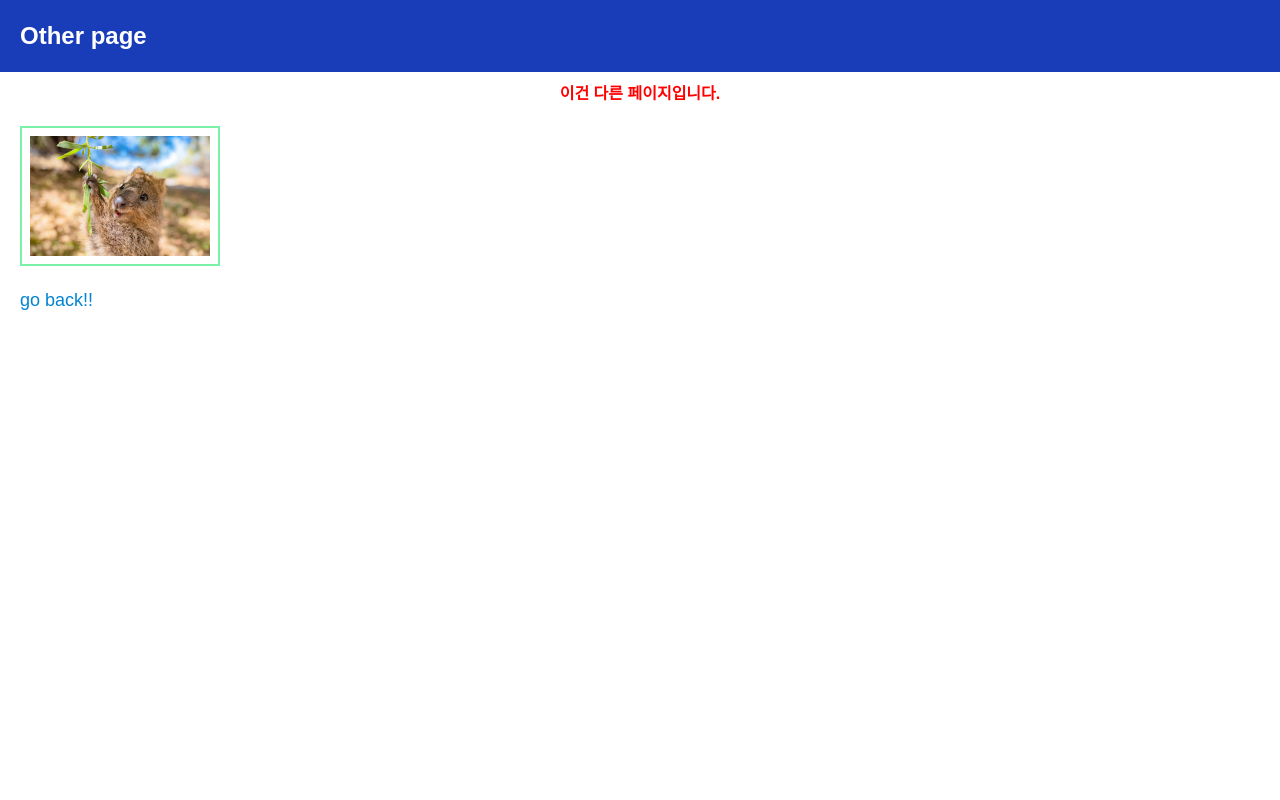
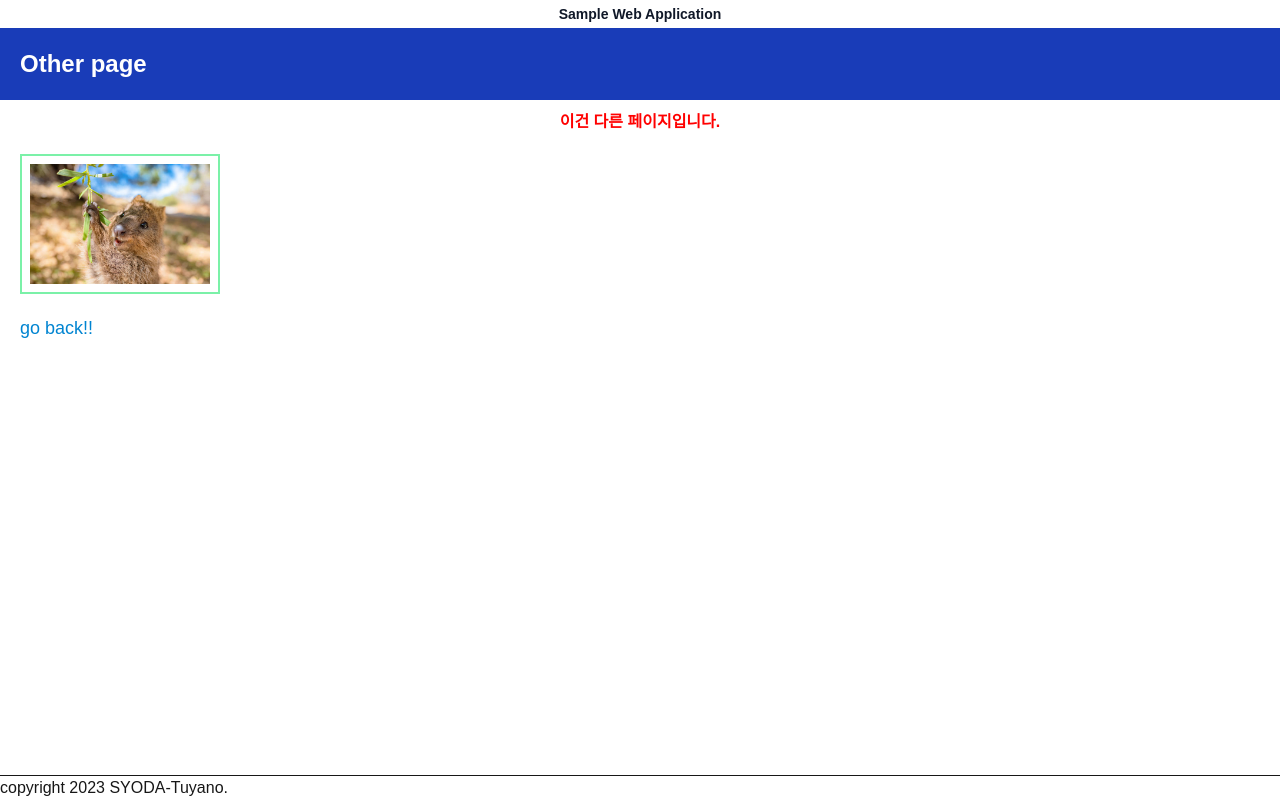
Before and after one commit to Soyeong4250/nextjs_study, a Next.js app in the folder sample_next_app/: page /ohter in a window 1280 px wide. Built offline with nearby package versions, Linux system fonts and the light colour scheme.

Commit message:
layout.tsx 이용하기

```diff
--- /dev/null
+++ b/sample_next_app/src/app/ohter/layout.tsx
@@ -0,0 +1,23 @@
+import './style.css';
+
+
+export default function OtherLayout({
+    children,
+}: {
+    children: React.ReactNode,
+}) {
+    return (
+        <html lang='ko'>
+            <body>
+                <h1 className="header">Sample Web Application</h1>
+                {children}
+                <div className="footer">
+                    <hr />
+                    <p className="fiiter-content">
+                        copyright 2023 SYODA-Tuyano.
+                    </p>
+                </div>
+            </body>
+        </html>
+    )
+}
--- a/sample_next_app/src/app/ohter/style.css
+++ b/sample_next_app/src/app/ohter/style.css
@@ -1,6 +1,6 @@
 @reference '../globals.css';
 
-.title {
+/* .title {
     @apply text-2xl font-bold m-0 p-5 text-white bg-blue-800;
 }
 
@@ -10,4 +10,16 @@
 
 :any-link {
     @apply font-bold text-orange-700;
+} */
+
+
+/*  레이아웃용 sytle  */
+.header {
+    @apply text-center text-sm font-bold p-1 text-gray-900;
 }
+.footer {
+    @apply fixed bottom-0 w-full;
+}
+.footer-content {
+    @apply text-sm m-2 text-gray-600;
+}
```
